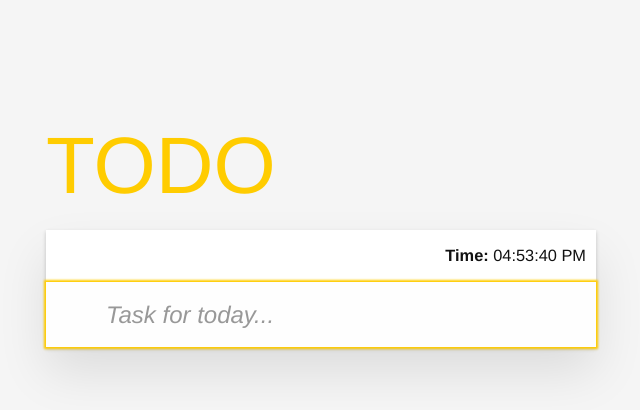
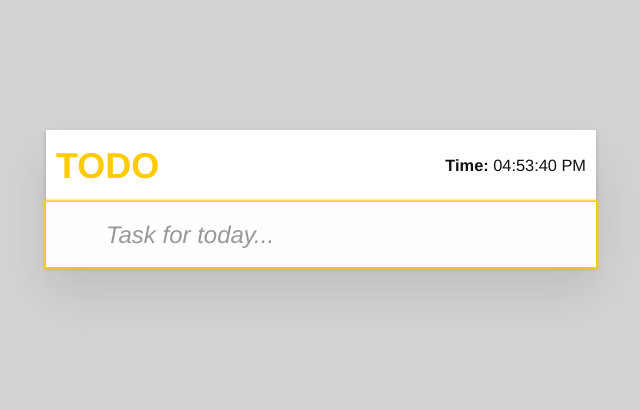
Before and after one commit to MrkGtdl/vuejs-todo, a Vue app: page / in a window 1280 px wide. Shown: the top 410 px of the page, without its empty margins (319-959 px from the left). Built offline with nearby package versions, Linux system fonts and the light colour scheme.

Commit message:
update commit

```diff
--- a/src/App.vue
+++ b/src/App.vue
@@ -96,11 +96,14 @@ function onHashChange() {
   <section class="todoapp">
 
     <header class="header">
-      <a href="#"><h1>TODO</h1></a>
-	  <font-awesome-icon :icon="['far', 'rectangle-list']" />
-	 <div class="time">
-		 <h3><strong>Time:  </strong>{{ formatted }}</h3>
-	 </div>
+        <!-- <font-awesome-icon :icon="['far', 'rectangle-list']" /> -->
+      <div class="time">
+        <a href="#" class="headerTitle"><span>TODO</span></a>
+          <!-- <a href="#"><h1>TODO</h1></a> -->
+          <h3><strong>Time:  </strong>{{ formatted }}</h3>
+
+      </div>
+
       <input
         class="new-todo"
         autofocus
--- a/src/main.css
+++ b/src/main.css
@@ -3,7 +3,7 @@ body {
 	margin: 0;
 	padding: 0;
 
-	padding-top: 50px
+	/* padding-top: 50px */
 
 }
 
@@ -26,7 +26,7 @@ button {
 body {
 	font: 14px 'Helvetica Neue', Helvetica, Arial, sans-serif;
 	line-height: 1.4em;
-	background: #f5f5f5;
+	background: #D3D3D3;
 	color: #111111;
 	min-width: 230px;
 	max-width: 550px;
@@ -426,6 +426,14 @@ thead th {
 
 .time {
     display: flex;
-    justify-content: end;
-	padding-right: 10px;
+    justify-content: space-between;
+	padding: 10px;
+	align-items: center;
 }
+
+.time a {
+	text-decoration: none;
+	font-size: 36px;
+	color: #FFCC00;
+	font-weight: 700;
+}
```
